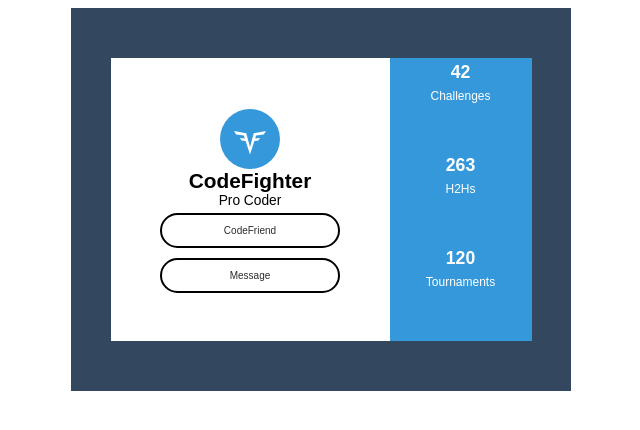
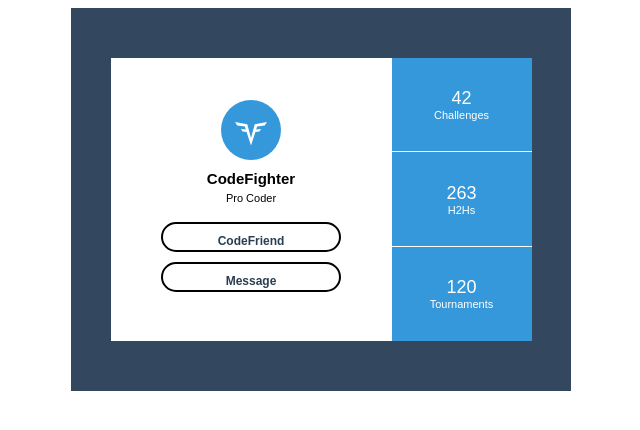
Before and after one commit to nanoman689/ProfileCard, a plain HTML site: page index.html in a window 1280 px wide. Shown: the whole page, without its empty margins (319-959 px from the left). Drawn offline with Linux system fonts and the light colour scheme.

Commit message:
09-12-16

```diff
--- a/index.html
+++ b/index.html
@@ -1,9 +1,7 @@
 <link rel="stylesheet" type="text/css" href="main.css" />
  <div class="profile-frame">
   <div class="profile-card">
-  <table>
-    <tbody>
-       <td class="tableProfile" colspan="3">
+
     <div class="profile">
       <div class="image">
         <svg width="32" height="32" viewBox="0 0 24 24">
@@ -19,8 +17,7 @@
         <button class="button">Message</button>
       </div>
     </div>
-       </td>
-       <td class="tableStats" colspan="3">
+
     <div class="stats">
       <div class="box">
         <span class="value">42</span>
@@ -35,8 +32,5 @@
         <span class="parameter">Tournaments</span>
       </div>
     </div>
-       </td>
-    </tbody>
-  </table>
   </div>
 </div>
--- a/main.css
+++ b/main.css
@@ -3,16 +3,19 @@
 }
 
 .name {
-    font-size: 1.3em;
+    padding-top: 10px;
+    font-size: 15px;
     color:black;
-    font-weight: bold;
+    font-weight: 600;
 }
 
 .image {
-    border-radius: 40px;
+    border-radius: 50px;
     height: 60px;
     width: 60px;
     margin: 0 auto;
+    text-align: center;
+    vertical-align: middle;
     background: rgba(52,152,219,1);
 }
 
@@ -26,9 +29,10 @@ svg {
 }
 
 .job {
-    font-size: 0.86em;
+    font-size: 11px;
     color:black;
     font-weight: 100;
+    padding-top: 5px;
 }
 .profile-frame {
     background: rgba(51, 72, 95, 1);
@@ -47,31 +51,33 @@ svg {
     top:13%;
 }
 
-table {
-    border-collapse: collapse;
-    border-spacing: 0;
-    width:100%;
+.profile {
+    display: block;
+    position: relative;
+    top: 42px;
+    float:left;
+    width: 281px;
     height: 100%;
-    margin: 0 auto;
     text-align: center;
 }
 
-td.tableProfile {
-    padding-top: 10px;
-    width: 282px;
-}
-
-td.tableStats {
-    border-bottom-color:white;
+.stats {
+    float:left;
+    width:140px;
     background: rgba(52,152,219,1);
-    display: table-cell;
-    position: relative;
-    line-height: 1.5em;
 }
 
 .box {
-    height: 93px;
-    width: 140px;
+    height: 93.625px;
+    vertical-align: middle;
+    justify-content: center;
+    flex-direction: column;
+    display: flex;
+}
+
+.box:nth-child(2){
+    border: solid 1px white;
+    border-width: 1px 0px 1px 0px;
 }
 
 span.value,span.parameter {
@@ -81,30 +87,33 @@ span.value,span.parameter {
 }
 
 span.value {
-    font-size: 1.1em;
-    font-weight: bold;
+    font-size: 18px;
+    font-weight: 400;
 }
 
 span.parameter {
-    font-size: 0.75em;
+    font-size: 11px;
     font-weight: 100;
 }
 
 
 .actions {
     display: inline-block;
+    padding-top: 13px;
 }
 
 button.button {
   -webkit-border-radius: 30;
   -moz-border-radius: 30;
+  height: 30px;
   width:180px;
   margin: 5px;
   border-radius: 30px;
   font-family: Arial;
-  color: #2b2b2b;
+  font-weight: 600;
+  color: rgba(43,61,82,1);
   background-color:white;
-  font-size: 10px;
+  font-size: 12px;
   padding: 10px 20px 10px 20px;
   border: solid #000000 2px;
   text-decoration: none;
```
Lines whose indentation alone changed are shown as unchanged.
